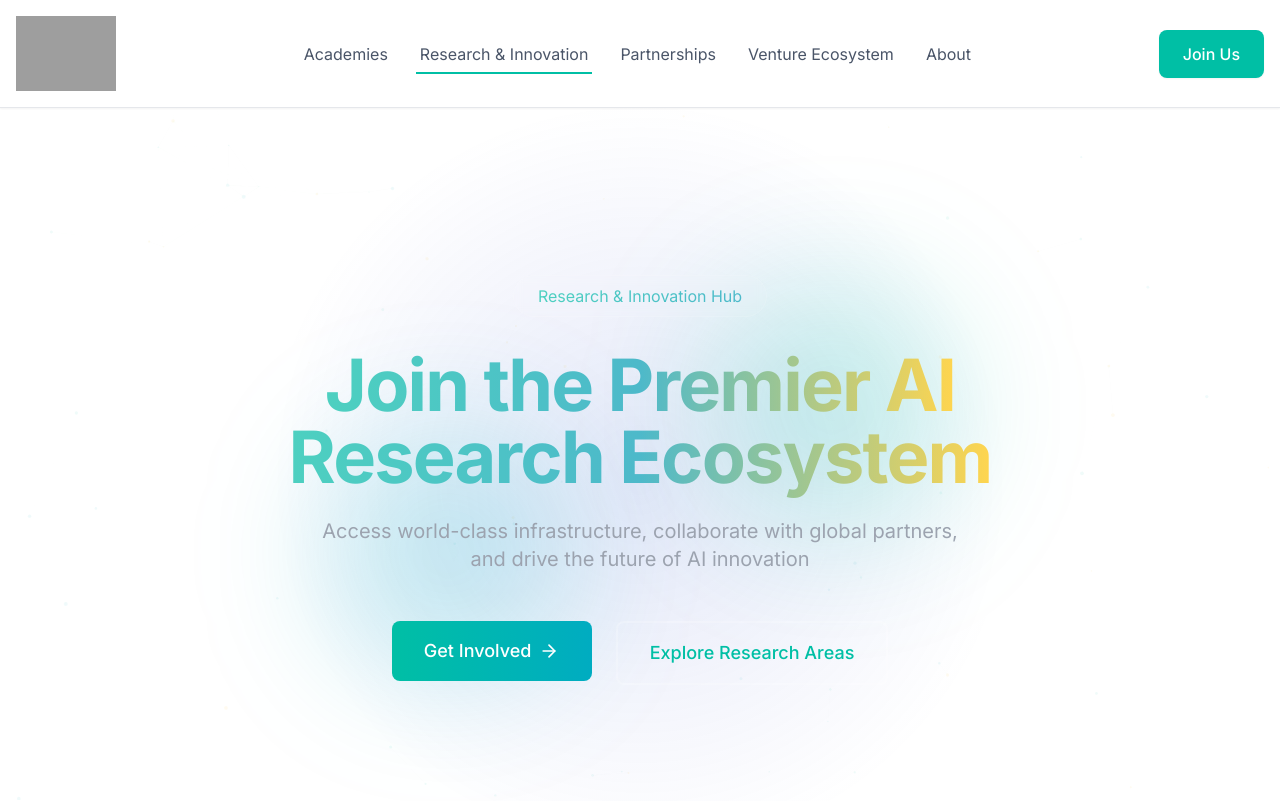
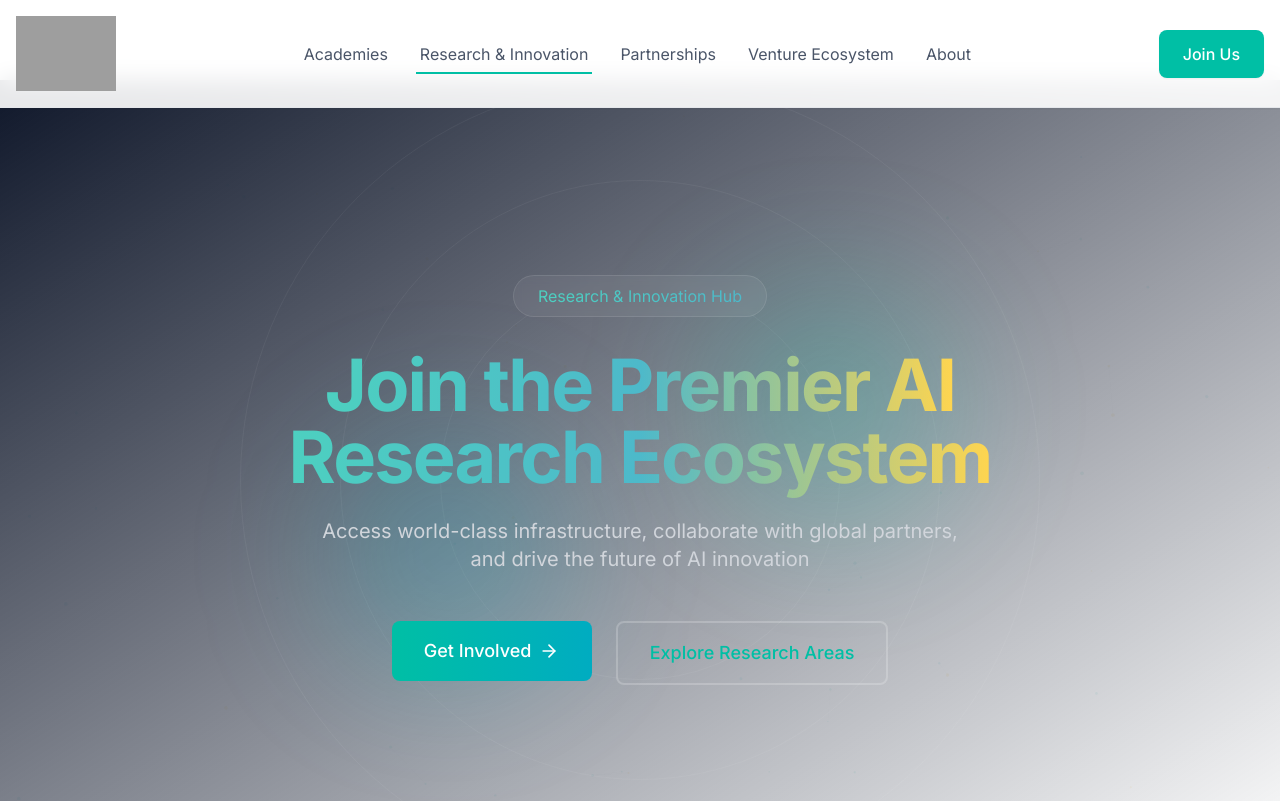
Before and after one commit to RaupscZAN/GARC-2, a React (Vite) app: page /research-innovation in a window 1280 px wide. Shown: the top 801 px of the page. Built offline with nearby package versions, Linux system fonts and the light colour scheme; grey boxes are pictures that could not be loaded.

Commit message:
Update Research Innovation Hero Background with Image

```diff
--- a/src/pages/ResearchInnovation.tsx
+++ b/src/pages/ResearchInnovation.tsx
@@ -20,7 +20,7 @@ const ResearchInnovation: React.FC = () => {
       {/* Hero Section */}
       <section className="relative min-h-screen flex items-center justify-center pt-20 pb-20 overflow-hidden">
         {/* Background elements */}
-        <div className="absolute inset-0 bg-[radial-gradient(circle_at_center,rgba(75,97,209,0.15),transparent_50%)]"></div>
+        <div className="absolute inset-0 bg-gradient-to-br from-slate-900 via-primary-900/20 to-secondary-900/20"></div>
         <div className="absolute top-1/2 left-1/2 -translate-x-1/2 -translate-y-1/2 w-[800px] h-[800px] rounded-full border border-white/5"></div>
         <div className="absolute top-1/2 left-1/2 -translate-x-1/2 -translate-y-1/2 w-[600px] h-[600px] rounded-full border border-white/5"></div>
         <div className="absolute top-1/2 left-1/2 -translate-x-1/2 -translate-y-1/2 w-[400px] h-[400px] rounded-full border border-white/5"></div>
@@ -53,7 +53,7 @@ const ResearchInnovation: React.FC = () => {
             </h1>
 
             {/* Subheading */}
-            <p className="text-lg md:text-xl text-gray-400 mb-12 max-w-2xl mx-auto">
+            <p className="text-lg md:text-xl text-gray-300 mb-12 max-w-2xl mx-auto">
               Access world-class infrastructure, collaborate with global partners, and drive the future of AI innovation
             </p>
 
```
